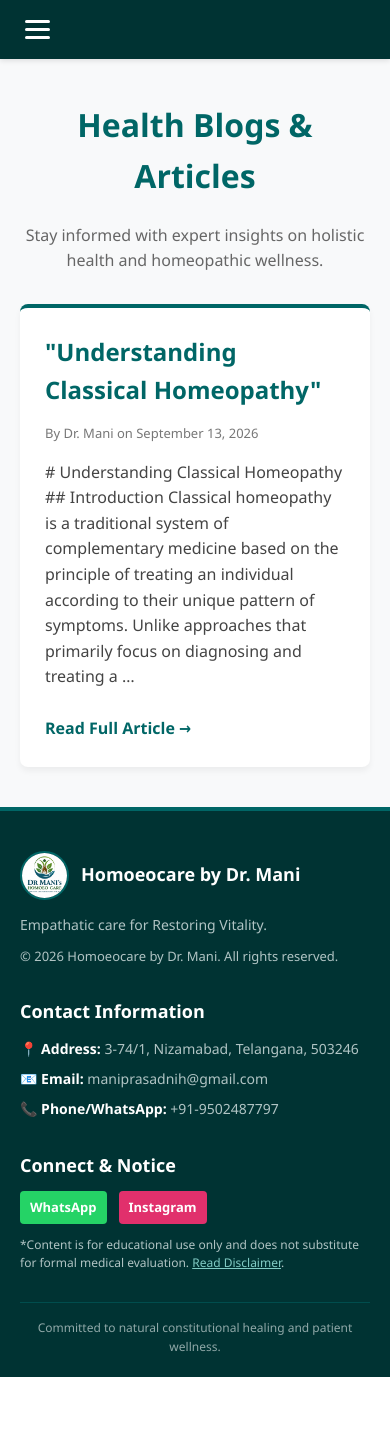
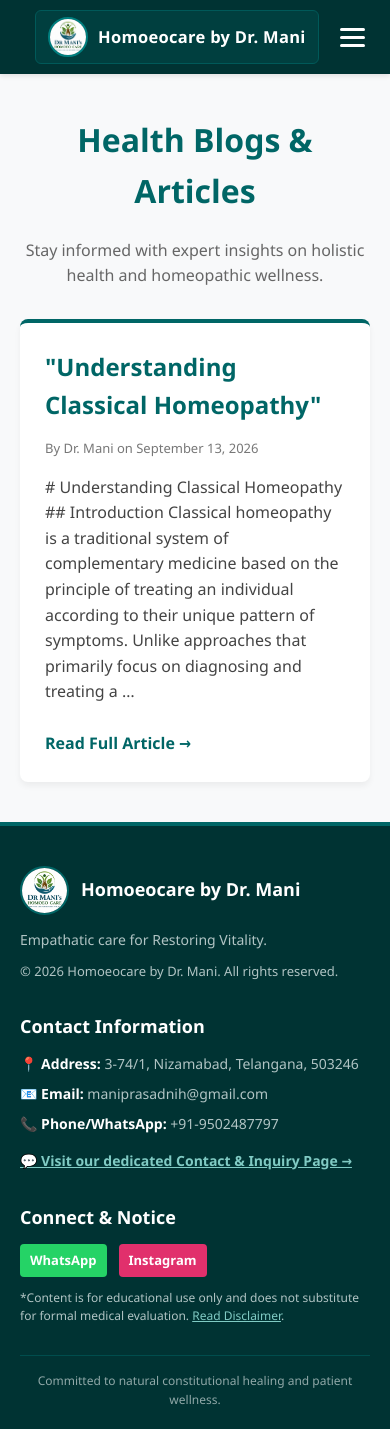
Before and after one commit to Saiprasad7649/homoeocarebydrmani, a Django app: page /blogs/ in a window 390 px wide. Before the commit the page ends 1377 px from the top, so only its background shows below. Run offline with Django 5.2, Linux system fonts and the light colour scheme; data comes from the database, SQL or seed files in the repository.

Commit message:
Update mobile menu layout with brand on left and clean dropdown list

```diff
--- a/main/templates/main/base.html
+++ b/main/templates/main/base.html
@@ -9,31 +9,77 @@
     <!-- Link our external professional stylesheet -->
     <link rel="stylesheet" href="{% static 'main/css/style.css' %}">
     <style>
-        /* Navbar Layout Defaults (Desktop) */
+        /* Navbar Styling */
         .navbar-container {
-            background: #003333;
-            padding: 12px 20px;
+            background-color: #003333;
+            padding: 10px 20px;
             display: flex;
-            justify-content: center;
+            justify-content: space-between;
             align-items: center;
             box-shadow: 0 2px 5px rgba(0,0,0,0.1);
             position: relative;
+            white-space: nowrap;
+        }
+
+        /* Framed Box Styling for Logo & Title */
+        .nav-brand {
+            display: flex;
+            align-items: center;
+            gap: 10px;
+            text-decoration: none;
+            flex-shrink: 0;
+            background: rgba(0, 102, 102, 0.25); /* Subtle contrasting shade inside the box */
+            border: 1px solid #005959; /* Elegant subtle border */
+            padding: 6px 12px;
+            border-radius: 6px; /* Smooth rounded corners */
+            transition: background 0.2s;
+        }
+
+        .nav-brand:hover {
+            background: rgba(0, 102, 102, 0.4); /* Slightly lighter on hover */
+        }
+
+        .nav-brand img {
+            width: 36px;
+            height: 36px;
+            border-radius: 50%;
+            object-fit: cover;
+            border: 2px solid #007f7f;
+        }
+
+        .nav-brand span {
+            font-size: 16.5px;
+            font-weight: bold;
+            color: #ffffff;
+            letter-spacing: 0.3px;
         }
 
         .nav-links {
             display: flex;
-            gap: 10px;
-            flex-wrap: wrap;
-            justify-content: center;
+            gap: 8px;
+            align-items: center;
+            flex-wrap: nowrap;
         }
 
         .nav-links a {
-            color: white;
+            color: #ffffff;
             text-decoration: none;
-            padding: 8px 14px;
+            padding: 8px 12px;
             border-radius: 4px;
-            font-size: 15px;
+            font-size: 14.5px;
             transition: background 0.2s;
+        }
+
+        .nav-links a:hover {
+            color: #e0f2f1;
+            text-decoration: underline;
+        }
+
+        /* Active Tab Highlight Style */
+        .nav-links a.active-tab {
+            background: #005959 !important;
+            font-weight: bold;
+            border-bottom: 3px solid #ffffff;
         }
 
         /* Hamburger Toggle Button (Hidden on Desktop) */
@@ -57,12 +103,7 @@
         }
 
         /* Responsive Mobile Styles */
-        @media (max-width: 768px) {
-            .navbar-container {
-                justify-content: space-between;
-                padding: 15px 20px;
-            }
-
+        @media (max-width: 900px) {
             .menu-toggle {
                 display: flex; /* Show hamburger on mobile */
             }
@@ -80,6 +121,7 @@
                 gap: 5px;
                 text-align: center;
                 z-index: 1000;
+                white-space: normal;
             }
 
             .nav-links.active {
@@ -96,12 +138,15 @@
 </head>
 <body style="display: flex; flex-direction: column; min-height: 100vh; margin: 0;">
 
-    <!-- Navigation Bar with Hamburger Toggle -->
+    <!-- Navigation Bar -->
     <nav class="navbar-container">
-        <!-- Optional Mobile Brand Title / You can remove or keep this -->
-        <span style="color: white; font-weight: bold; font-size: 16px; display: none;" class="mobile-brand">Homoeocare</span>
+        <!-- Framed Brand Logo & Title on the Left -->
+        <a href="{% url 'home' %}" class="nav-brand">
+            <img src="{% static 'main/images/website logo.jpeg' %}" alt="Logo" onerror="this.style.display='none'">
+            <span>Homoeocare by Dr. Mani</span>
+        </a>
 
-        <!-- Hamburger Button -->
+        <!-- Hamburger Button on the Right -->
         <button class="menu-toggle" id="mobile-menu" aria-label="Toggle Navigation">
             <span></span>
             <span></span>
@@ -116,7 +161,6 @@
             <a href="{% url 'diseases' %}" class="{% if request.resolver_match.url_name == 'diseases' or request.resolver_match.url_name == 'disease_detail' %}active-tab{% endif %}">Conditions</a>
             <a href="{% url 'testimonials' %}" class="{% if request.resolver_match.url_name == 'testimonials' %}active-tab{% endif %}">Testimonials</a>
             <a href="{% url 'blogs' %}" class="{% if request.resolver_match.url_name == 'blogs' %}active-tab{% endif %}">Blogs</a>
-            <a href="{% url 'contact' %}" class="{% if request.resolver_match.url_name == 'contact' %}active-tab{% endif %}">Contact Us</a>
         </div>
     </nav>
 
@@ -146,7 +190,7 @@
                 </p>
             </div>
 
-            <!-- Column 2: Contact & Location Info -->
+            <!-- Column 2: Contact Information & Quick Link -->
             <div>
                 <h3 style="color: #ffffff; font-size: 18px; margin-top: 0; margin-bottom: 12px;">Contact Information</h3>
                 <p style="color: #b0c4c4; font-size: 14px; line-height: 1.6; margin: 0 0 8px 0;">
@@ -155,9 +199,10 @@
                 <p style="color: #b0c4c4; font-size: 14px; line-height: 1.6; margin: 0 0 8px 0;">
                     📧 <strong style="color: #fff;">Email:</strong> maniprasadnih@gmail.com
                 </p>
-                <p style="color: #b0c4c4; font-size: 14px; line-height: 1.6; margin: 0;">
+                <p style="color: #b0c4c4; font-size: 14px; line-height: 1.6; margin: 0 0 12px 0;">
                     📞 <strong style="color: #fff;">Phone/WhatsApp:</strong> +91-9502487797
                 </p>
+                <a href="{% url 'contact' %}" style="color: #80cbc4; text-decoration: underline; font-size: 14px; font-weight: bold;">💬 Visit our dedicated Contact & Inquiry Page &rarr;</a>
             </div>
 
             <!-- Column 3: Social Links & Medical Disclaimer Note -->
```
